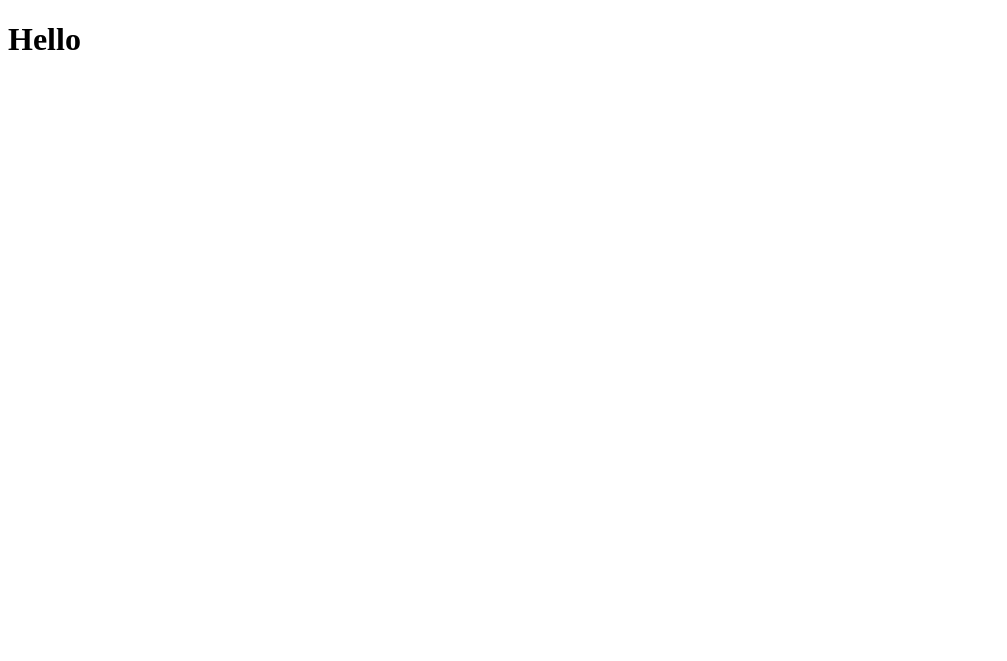
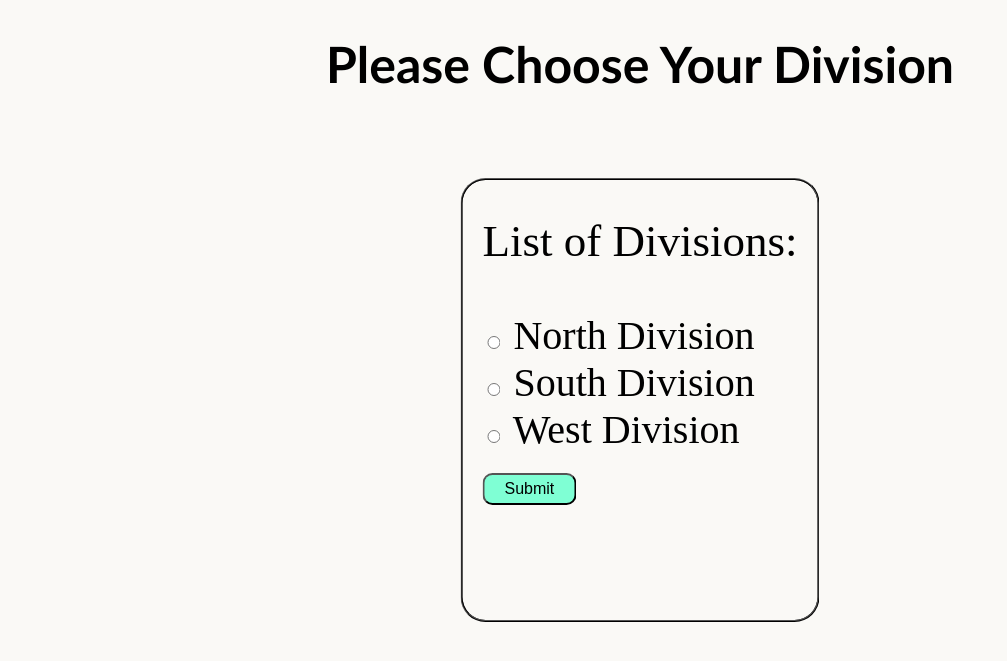
Before and after one commit to Mikhail2005/BHS-Voting-Website, a Flask app: page / in a window 1280 px wide. Before the commit the part shown is almost empty. Shown: the top 661 px of the page, without its empty margins (0-1007 px from the left). Run offline with Flask 2, Linux system fonts and the light colour scheme.

Commit message:
Division Page Design (Sprint 1)

```diff
--- a/website/static/base.css
+++ b/website/static/base.css
@@ -0,0 +1,48 @@
+.h1_division {
+    font-family:'Gill Sans', 'Gill Sans MT', Calibri, 'Trebuchet MS', sans-serif;
+    font-size: 50px;
+    text-align: center;
+}
+
+.division_form {
+    font-size: 40px;
+    margin-top: 2px;
+    width: 300px;
+}
+
+.division_paragraph {
+    margin-top: 15px;
+    font-size: 45px;
+}
+
+.division_div {
+    position: absolute;
+    left: 50%;
+    top: 50%;
+    transform: translate(-50%, -50%);
+    padding: 20px;
+    background-color:#FAF9F6;
+    height:50%;
+    border-radius: 25px;
+    border-color: black;
+    border-width: 2px;
+    border-style:ridge;
+}
+
+
+html {
+    background-color:#FAF9F6;
+
+}
+
+.button_main {
+    background-color:aquamarine;
+    border-radius: 10px;
+    color: black;
+    text-align: center;
+    text-decoration:solid;
+    display: inline-block;
+    font-size: 16px;
+    padding: 5px 20px;
+    margin-top: 20px;
+}
--- a/website/templates/division.html
+++ b/website/templates/division.html
@@ -3,5 +3,20 @@
 {% block title %}Choosing Your Division{% endblock %}
 
 {% block content %}
-<H1>Hello</H1>
+<h1 class="h1_division">Please Choose Your Division</h1>
+
+<div class="division_div">
+<p class="division_paragraph">List of Divisions:</p>
+<form class="division_form">
+    <input type="radio" id="north" name="choose_division" value="North_Division">
+    <label for="north">North Division</label><br>
+    <input type="radio" id="south" name="choose_division" value="South_Division">
+    <label for="south">South Division</label><br>
+    <input type="radio" id="west" name="choose_division" value="West_Division">
+    <label for="west">West Division</label>
+    <br>
+    <button class="button_main" type="submit">Submit</button>
+  </form>
+  </div>
+
 {% endblock %}
--- a/website/templates/prefects.html
+++ b/website/templates/prefects.html
@@ -0,0 +1 @@
+{% extends "base.html" %}
```
